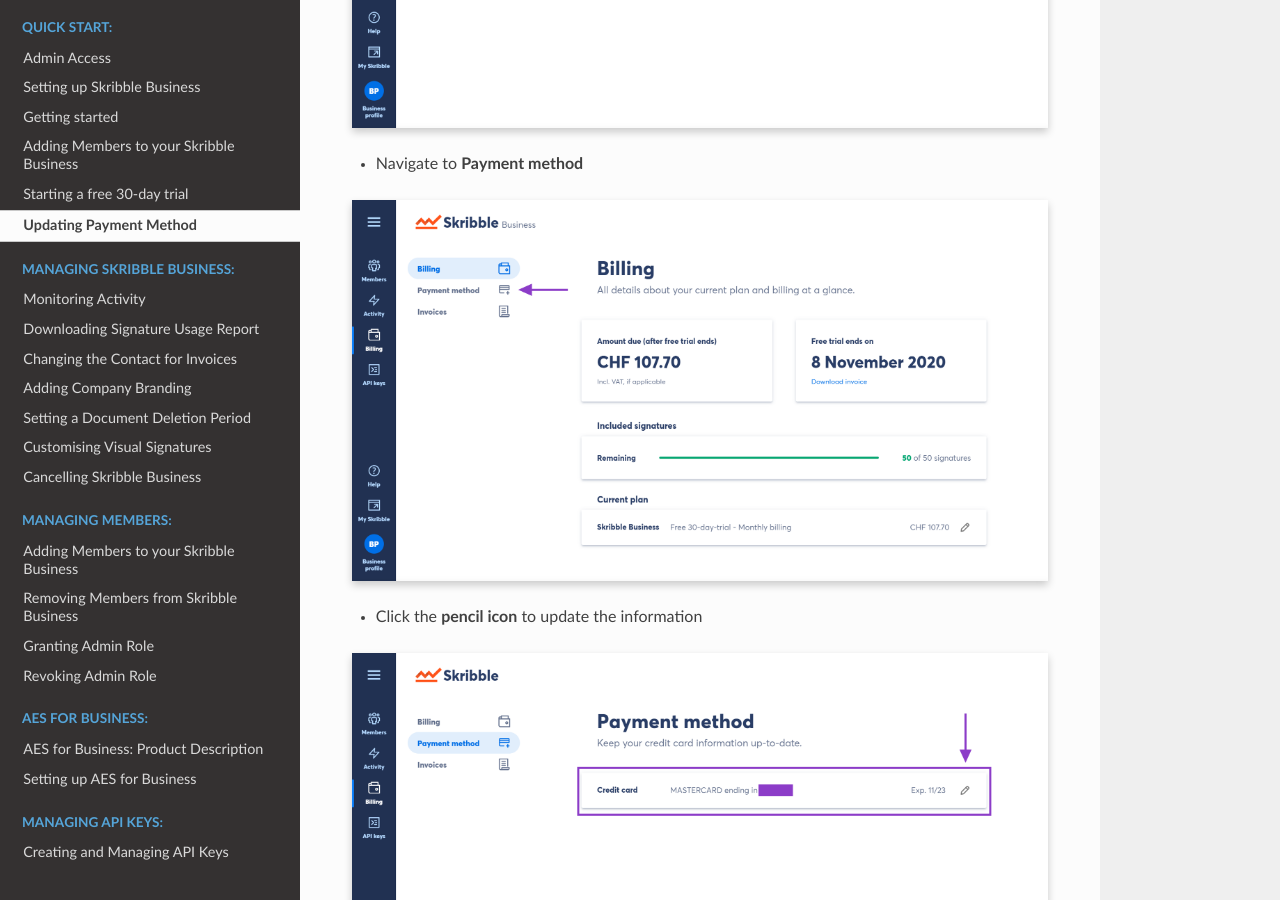
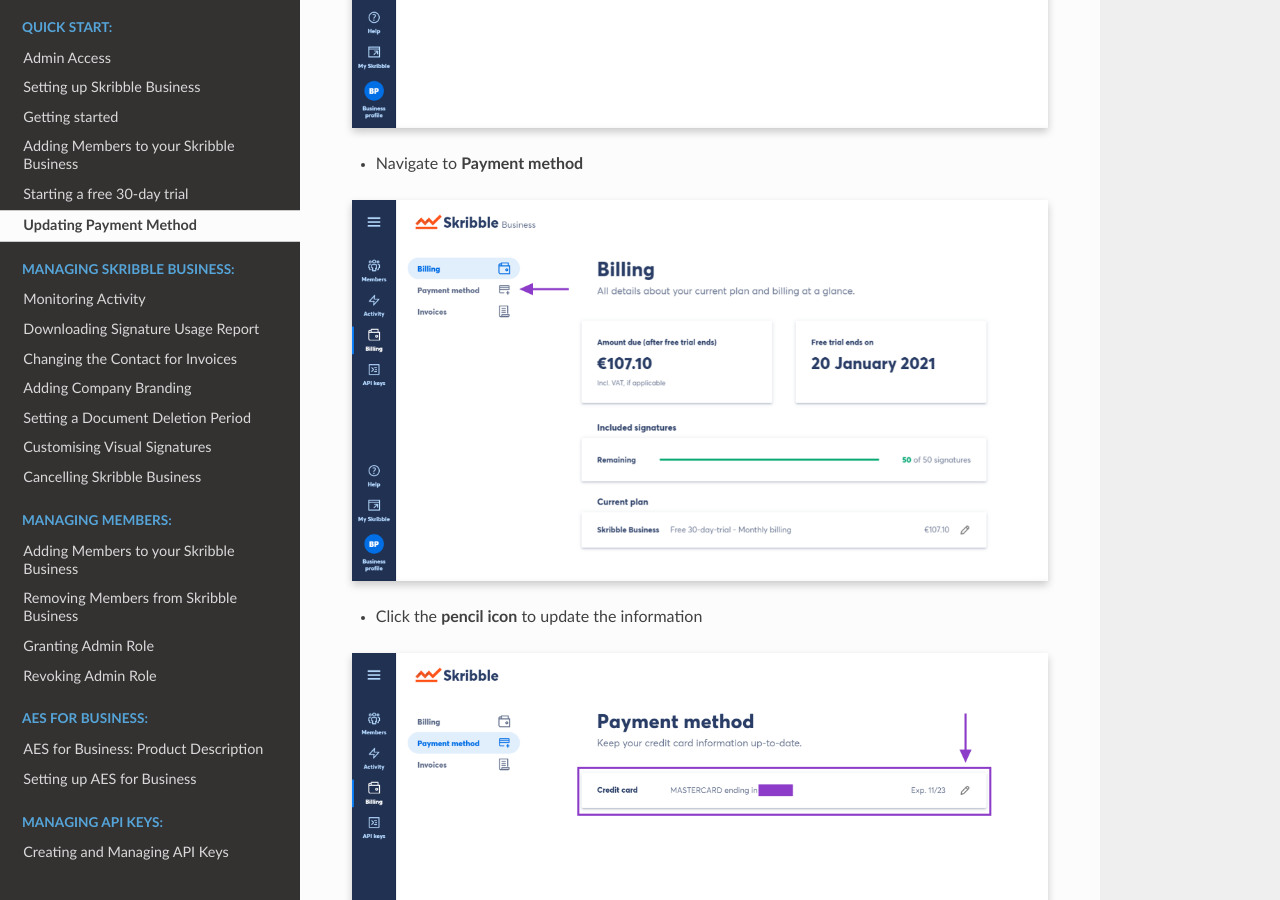
Before and after one commit to matthieu-bt/business-guide, a Sphinx documentation site: the page built from source/quickstart/paymentmethod.rst, in a window 1280 px wide and 900 px high, scrolled down 1064 px. Built offline with Sphinx 7.4.7 and the Read the Docs theme 2.0.0, drawn with Linux system fonts in a browser that asks for light colours.

Commit message:
Updated img
Replaced img for step3

```diff
--- a/source/quickstart/paymentmethod.rst
+++ b/source/quickstart/paymentmethod.rst
@@ -28,7 +28,7 @@
 - Navigate to **Payment method**
 
 
-.. image:: step_3_payment_method.png
+.. image:: step_3_payment_method2.png
     :class: with-shadow
 
 
```
